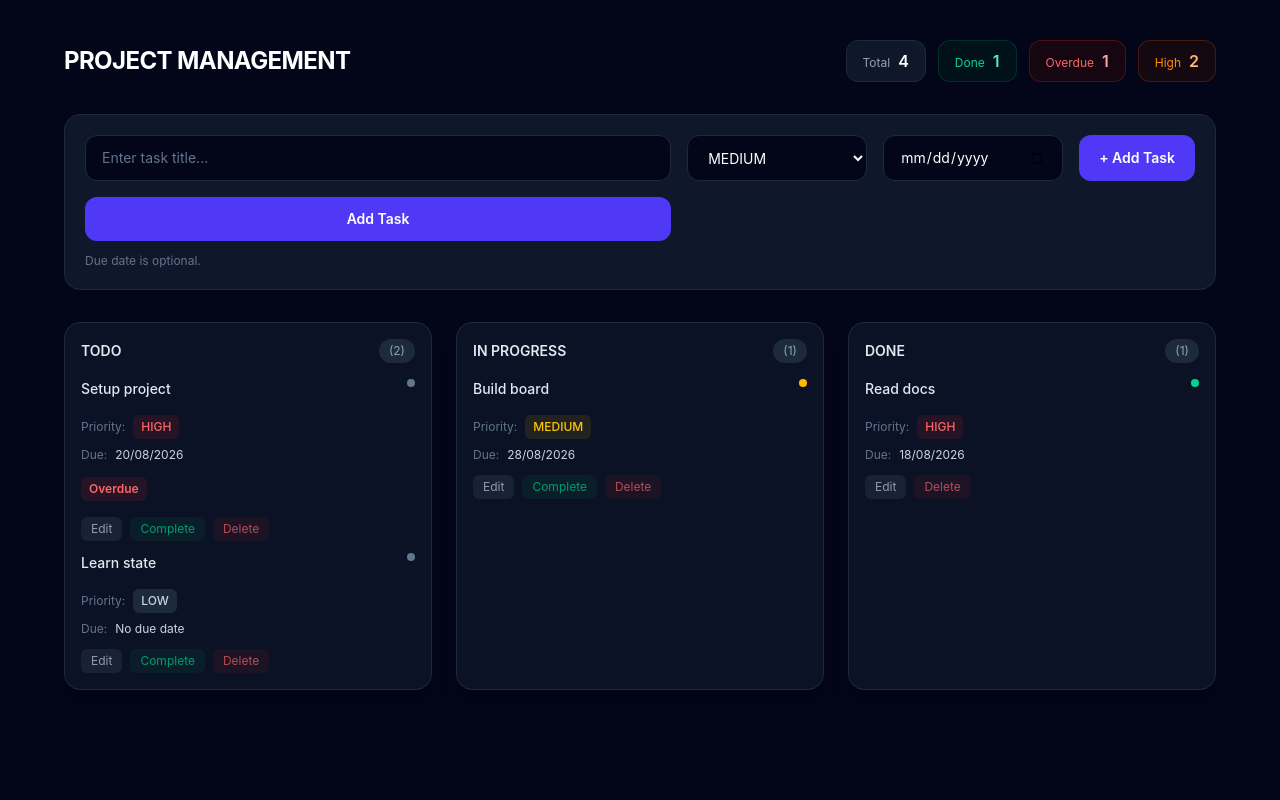
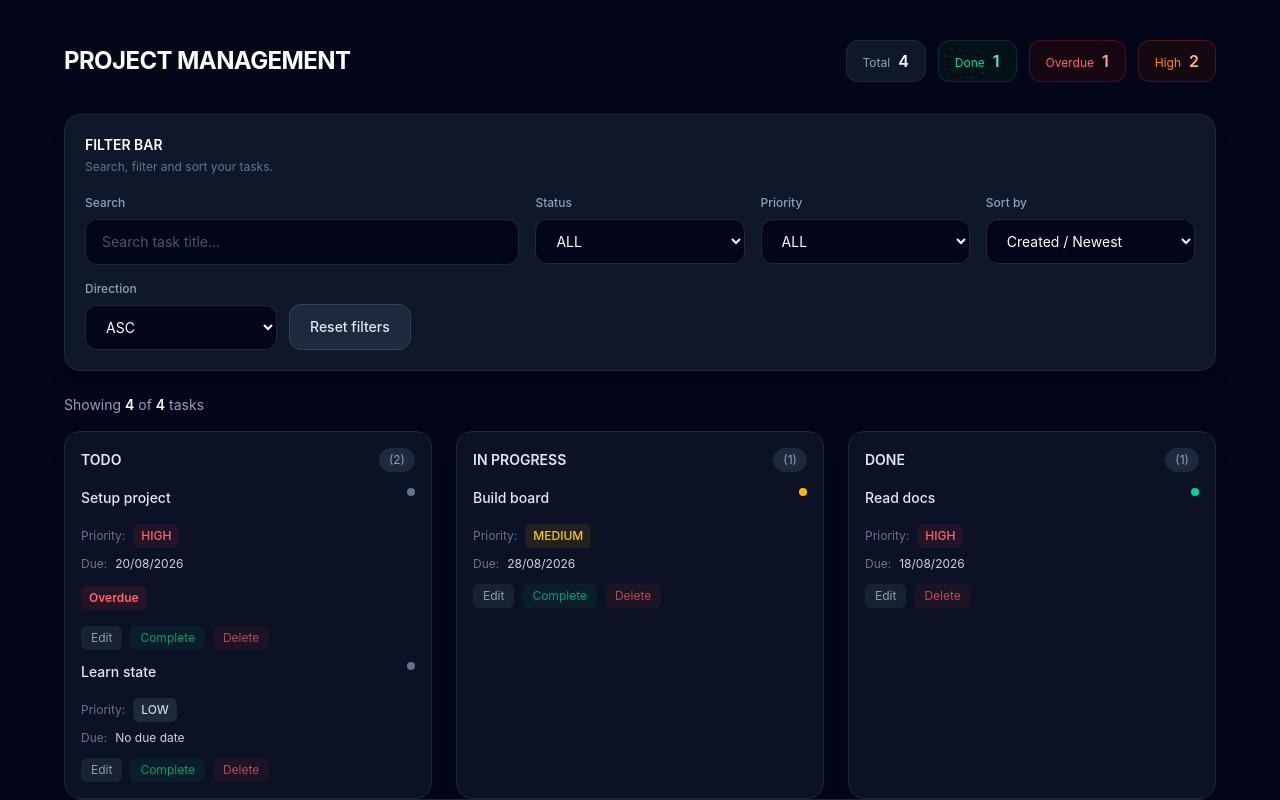
Before and after one commit to BuiDucDuy06/TaskBoard, a React (Vite) app in the folder taskboardv0.1/: page / in a window 1280 px wide. Shown: the top 800 px of the page. Built offline with nearby package versions, Linux system fonts and the light colour scheme.

Commit message:
TaskBoard v0.1 implement: complete filter bar

```diff
--- a/taskboardv0.1/src/components/TaskBoard.tsx
+++ b/taskboardv0.1/src/components/TaskBoard.tsx
@@ -1,7 +1,15 @@
 import { useState } from "react";
-import type { Task, TaskStatus, TaskPriority } from "../types";
+import type {
+  Task,
+  TaskStatus,
+  TaskPriority,
+  SortBy,
+  SortDirection,
+} from "../types";
 import { TaskForm } from "./TaskForm";
 import { TaskColumn } from "./TaskColumn";
+import { TaskFilterBar } from "./TaskFilterBar";
+import { filterTasks } from "../utils/TaskFilters";
 
 const initialTasks: Task[] = [
   {
@@ -57,14 +65,27 @@ const isOverdue = (task: Task) => {
 
 export function TaskBoard() {
   const [tasks, setTasks] = useState<Task[]>(initialTasks);
+  const [search, setSearch] = useState("");
+  const [statusFilter, setStatusFilter] = useState<"ALL" | TaskStatus>("ALL");
+  const [priorityFilter, setPriorityFilter] = useState<"ALL" | TaskPriority>(
+    "ALL",
+  );
+  const [sortBy, setSortBy] = useState<SortBy>("CREATED");
+  const [sortDirection, setSortDirection] = useState<SortDirection>("ASC");
 
   const doneCount = tasks.filter((task) => task.status === "DONE").length;
 
   const overdueCount = tasks.filter(isOverdue).length;
 
-  const highCount = tasks.filter(
-    (task) => task.priority === "HIGH"
-  ).length;
+  const highCount = tasks.filter((task) => task.priority === "HIGH").length;
+
+  const filteredTasks = filterTasks(tasks, {
+    search,
+    status: statusFilter,
+    priority: priorityFilter,
+    sortBy,
+    sortDirection,
+  });
 
   const addTask = (title: string, priority: TaskPriority, dueDate?: string) => {
     setTasks((prevTasks) => [
@@ -104,6 +125,14 @@ export function TaskBoard() {
     );
   };
 
+  const resetFilters = () => {
+    setSearch("");
+    setStatusFilter("ALL");
+    setPriorityFilter("ALL");
+    setSortBy("CREATED");
+    setSortDirection("ASC");
+  };
+
   return (
     <main className="min-h-screen bg-slate-950 px-6 py-10 text-white">
       <div className="mx-auto max-w-6xl">
@@ -134,9 +163,7 @@ export function TaskBoard() {
               </span>
             </div>
             <div className="rounded-xl border border-orange-900/50 bg-orange-950/30 px-4 py-2">
-              <span className="text-xs text-orange-400">
-                High
-              </span>
+              <span className="text-xs text-orange-400">High</span>
 
               <span className="ml-2 font-semibold text-orange-300">
                 {highCount}
@@ -144,19 +171,61 @@ export function TaskBoard() {
             </div>
           </div>
         </header>
+
+        <TaskFilterBar
+          search={search}
+          status={statusFilter}
+          priority={priorityFilter}
+          sortBy={sortBy}
+          sortDirection={sortDirection}
+          onSearchChange={setSearch}
+          onStatusChange={setStatusFilter}
+          onPriorityChange={setPriorityFilter}
+          onSortByChange={setSortBy}
+          onSortDirectionChange={setSortDirection}
+          onReset={resetFilters}
+        />
+
+        <div className="mb-4 flex items-center justify-between">
+          <p className="text-sm text-slate-400">
+            Showing{" "}
+            <span className="font-semibold text-white">
+              {filteredTasks.length}
+            </span>{" "}
+            of <span className="font-semibold text-white">{tasks.length}</span>{" "}
+            tasks
+          </p>
         </div>
 
-      <div className="mx-auto mb-8 max-w-6xl">
-        <TaskForm onAdd={addTask} />
+        {filteredTasks.length === 0 ? (
+          <div className="mb-8 rounded-2xl border border-dashed border-slate-700 bg-slate-900/70 px-6 py-14 text-center">
+            <div className="mx-auto mb-4 flex h-12 w-12 items-center justify-center rounded-full bg-slate-800 text-xl">
+              🔍
             </div>
 
-      <div className="mx-auto grid max-w-6xl grid-cols-1 gap-6 md:grid-cols-3">
+            <h2 className="text-lg font-semibold text-white">No tasks found</h2>
+
+            <p className="mt-2 text-sm text-slate-500">
+              No task matches your current filters.
+            </p>
+
+            <button
+              type="button"
+              onClick={resetFilters}
+              className="mt-5 rounded-xl bg-indigo-600 px-5 py-2.5 text-sm font-semibold transition hover:bg-indigo-500"
+            >
+              Reset filters
+            </button>
+          </div>
+        ) : (
+          /* BOARD */
+          <div className="grid grid-cols-1 gap-6 md:grid-cols-3">
             {columns.map((column) => (
               <TaskColumn
                 key={column.status}
                 title={column.title}
                 status={column.status}
-            tasks={tasks}
+                tasks={filteredTasks}
                 onComplete={completeTask}
                 onDelete={deleteTask}
                 onEdit={editTask}
@@ -164,6 +233,12 @@ export function TaskBoard() {
               />
             ))}
           </div>
+        )}
+      </div>
+
+      <div className="mx-auto mb-8 max-w-6xl">
+        <TaskForm onAdd={addTask} />
+      </div>
     </main>
   );
 }
--- /dev/null
+++ b/taskboardv0.1/src/components/TaskFilterBar.tsx
@@ -0,0 +1,188 @@
+import type {
+  TaskPriority,
+  TaskStatus,
+  SortBy,
+  SortDirection,
+} from "../types";
+
+type TaskFilterBarProps = {
+  search: string;
+  status: "ALL" | TaskStatus;
+  priority: "ALL" | TaskPriority;
+  sortBy: SortBy;
+  sortDirection: SortDirection;
+
+  onSearchChange: (value: string) => void;
+
+  onStatusChange: (
+    value: "ALL" | TaskStatus,
+  ) => void;
+
+  onPriorityChange: (
+    value: "ALL" | TaskPriority,
+  ) => void;
+
+  onSortByChange: (
+    value: SortBy,
+  ) => void;
+
+  onSortDirectionChange: (
+    value: SortDirection,
+  ) => void;
+
+  onReset: () => void;
+};
+
+export function TaskFilterBar({
+  search,
+  status,
+  priority,
+  sortBy,
+  sortDirection,
+  onSearchChange,
+  onStatusChange,
+  onPriorityChange,
+  onSortByChange,
+  onSortDirectionChange,
+  onReset,
+}: TaskFilterBarProps) {
+  return (
+    <section className="mb-6 rounded-2xl border border-slate-800 bg-slate-900 p-5 shadow-xl">
+      <div className="mb-5">
+        <h2 className="text-sm font-semibold text-white">
+          FILTER BAR
+        </h2>
+
+        <p className="mt-1 text-xs text-slate-500">
+          Search, filter and sort your tasks.
+        </p>
+      </div>
+
+      <div className="grid gap-4 md:grid-cols-2 lg:grid-cols-5">
+        {/* Search */}
+        <div className="lg:col-span-2">
+          <label className="mb-2 block text-xs font-medium text-slate-400">
+            Search
+          </label>
+
+          <input
+            type="text"
+            value={search}
+            onChange={(e) =>
+              onSearchChange(e.target.value)
+            }
+            placeholder="Search task title..."
+            className="w-full rounded-xl border border-slate-800 bg-slate-950 px-4 py-3 text-sm text-white placeholder:text-slate-600 outline-none transition focus:border-indigo-500 focus:ring-2 focus:ring-indigo-500/20"
+          />
+        </div>
+
+        {/* Status */}
+        <div>
+          <label className="mb-2 block text-xs font-medium text-slate-400">
+            Status
+          </label>
+
+          <select
+            value={status}
+            onChange={(e) =>
+              onStatusChange(
+                e.target.value as "ALL" | TaskStatus,
+              )
+            }
+            className="w-full rounded-xl border border-slate-800 bg-slate-950 px-4 py-3 text-sm text-white outline-none focus:border-indigo-500"
+          >
+            <option value="ALL">ALL</option>
+            <option value="TODO">TODO</option>
+            <option value="IN_PROGRESS">
+              IN PROGRESS
+            </option>
+            <option value="DONE">DONE</option>
+          </select>
+        </div>
+
+        {/* Priority */}
+        <div>
+          <label className="mb-2 block text-xs font-medium text-slate-400">
+            Priority
+          </label>
+
+          <select
+            value={priority}
+            onChange={(e) =>
+              onPriorityChange(
+                e.target.value as
+                  | "ALL"
+                  | TaskPriority,
+              )
+            }
+            className="w-full rounded-xl border border-slate-800 bg-slate-950 px-4 py-3 text-sm text-white outline-none focus:border-indigo-500"
+          >
+            <option value="ALL">ALL</option>
+            <option value="LOW">LOW</option>
+            <option value="MEDIUM">MEDIUM</option>
+            <option value="HIGH">HIGH</option>
+          </select>
+        </div>
+
+        {/* Sort by */}
+        <div>
+          <label className="mb-2 block text-xs font-medium text-slate-400">
+            Sort by
+          </label>
+
+          <select
+            value={sortBy}
+            onChange={(e) =>
+              onSortByChange(
+                e.target.value as SortBy,
+              )
+            }
+            className="w-full rounded-xl border border-slate-800 bg-slate-950 px-4 py-3 text-sm text-white outline-none focus:border-indigo-500"
+          >
+            <option value="CREATED">
+              Created / Newest
+            </option>
+
+            <option value="DUE_DATE">
+              Due date
+            </option>
+
+            <option value="PRIORITY">
+              Priority
+            </option>
+          </select>
+        </div>
+      </div>
+
+      {/* Direction + Reset */}
+      <div className="mt-4 flex flex-col gap-3 sm:flex-row sm:items-end">
+        <div className="w-full sm:w-48">
+          <label className="mb-2 block text-xs font-medium text-slate-400">
+            Direction
+          </label>
+
+          <select
+            value={sortDirection}
+            onChange={(e) =>
+              onSortDirectionChange(
+                e.target.value as SortDirection,
+              )
+            }
+            className="w-full rounded-xl border border-slate-800 bg-slate-950 px-4 py-3 text-sm text-white outline-none focus:border-indigo-500"
+          >
+            <option value="ASC">ASC</option>
+            <option value="DESC">DESC</option>
+          </select>
+        </div>
+
+        <button
+          type="button"
+          onClick={onReset}
+          className="rounded-xl border border-slate-700 bg-slate-800 px-5 py-3 text-sm font-medium text-slate-200 transition hover:border-slate-600 hover:bg-slate-700"
+        >
+          Reset filters
+        </button>
+      </div>
+    </section>
+  );
+}
--- a/taskboardv0.1/src/types.ts
+++ b/taskboardv0.1/src/types.ts
@@ -1,6 +1,10 @@
 export type TaskStatus = "TODO" | "IN_PROGRESS" | "DONE";
 
 export type TaskPriority = "LOW" | "MEDIUM" | "HIGH";
+
+export type SortBy = "CREATED" | "DUE_DATE" | "PRIORITY";
+
+export type SortDirection = "ASC" | "DESC";
 
 export type Task = {
   id: number;
--- /dev/null
+++ b/taskboardv0.1/src/utils/TaskFilters.tsx
@@ -0,0 +1,92 @@
+import type {
+  Task,
+  TaskPriority,
+  TaskStatus,
+  SortBy,
+  SortDirection,
+} from "../types";
+
+export type TaskFilters = {
+  search: string;
+  status: "ALL" | TaskStatus;
+  priority: "ALL" | TaskPriority;
+  sortBy: SortBy;
+  sortDirection: SortDirection;
+};
+
+export function filterTasks(
+  tasks: Task[],
+  filters: TaskFilters,
+): Task[] {
+  const {
+    search,
+    status,
+    priority,
+    sortBy,
+    sortDirection,
+  } = filters;
+
+  const normalizedSearch = search.trim().toLowerCase();
+
+  const filteredTasks = tasks.filter((task) => {
+    // Search
+    const matchSearch =
+      normalizedSearch === "" ||
+      task.title.toLowerCase().includes(normalizedSearch);
+
+    // Status
+    const matchStatus =
+      status === "ALL" ||
+      task.status === status;
+
+    // Priority
+    const matchPriority =
+      priority === "ALL" ||
+      task.priority === priority;
+
+    // Tất cả filter đang bật phải đúng
+    return (
+      matchSearch &&
+      matchStatus &&
+      matchPriority
+    );
+  });
+
+  // Không mutate filteredTasks
+  return [...filteredTasks].sort((a, b) => {
+    let result = 0;
+
+    if (sortBy === "CREATED") {
+      // Project chưa có createdAt nên dùng id
+      result = a.id - b.id;
+    }
+
+    if (sortBy === "DUE_DATE") {
+      const dateA = a.dueDate
+        ? new Date(`${a.dueDate}T00:00:00`).getTime()
+        : Infinity;
+
+      const dateB = b.dueDate
+        ? new Date(`${b.dueDate}T00:00:00`).getTime()
+        : Infinity;
+
+      result = dateA - dateB;
+    }
+
+    if (sortBy === "PRIORITY") {
+      const priorityOrder: Record<TaskPriority, number> = {
+        LOW: 1,
+        MEDIUM: 2,
+        HIGH: 3,
+      };
+
+      result =
+        priorityOrder[a.priority] -
+        priorityOrder[b.priority];
+    }
+
+    return sortDirection === "ASC"
+      ? result
+      : -result;
+  });
+}
```
Lines whose indentation alone changed are shown as unchanged.
